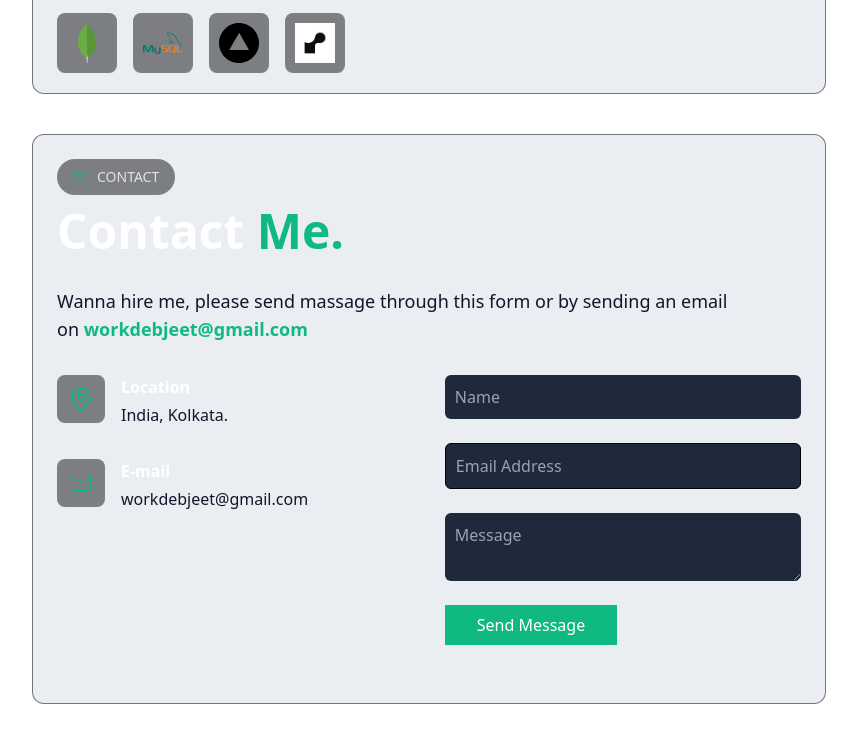
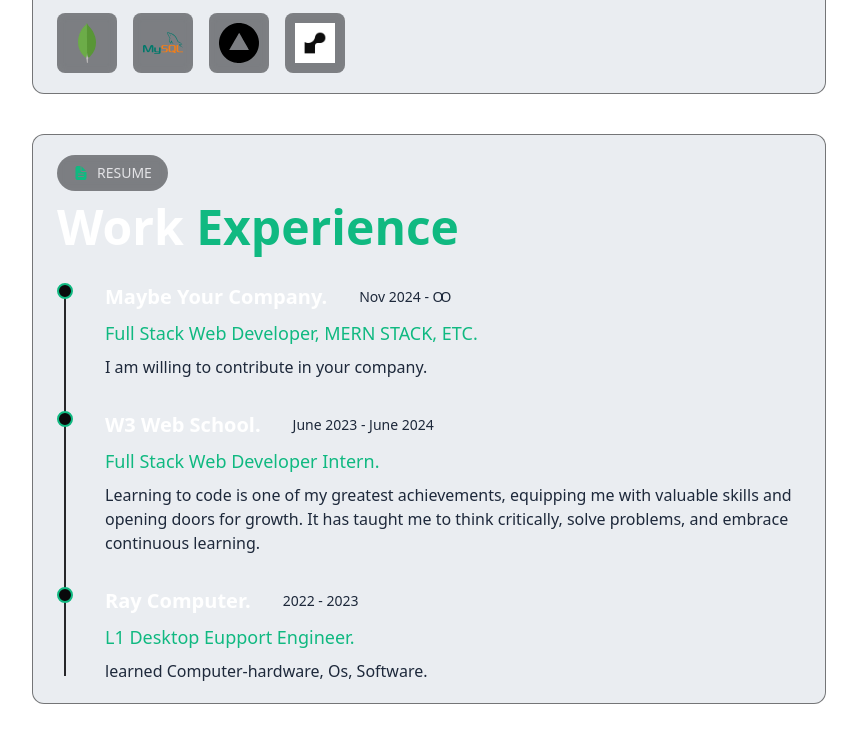
Before and after one commit to Ctmax-ui/Portfolio, a Next.js app: page / in a window 1280 px wide. Shown: the part 1760-2502 px from the top of the page, without its empty margins (352-1209 px from the left). Built offline with nearby package versions, Linux system fonts and the light colour scheme.

Commit message:
added workexp section

```diff
--- a/app/page.tsx
+++ b/app/page.tsx
@@ -4,6 +4,7 @@ import ContactSection from "./ui/components/ContactSection";
 import HeroSect from "./ui/components/HeroSect";
 import ProfileCard from "./ui/components/profileCard";
 import SkillsSection from "./ui/components/SkillCategory ";
+import WorkExperienceSection from "./ui/components/WorkExpSection";
 
 const Page: React.FC = () => {
   return (
@@ -25,6 +26,9 @@ const Page: React.FC = () => {
         <SkillsSection />
       </Section>
       <Section className="border glass-gradient border-black h-auto xl:h-[570px] w-full">
+        <WorkExperienceSection />
+      </Section>
+      <Section className="border glass-gradient border-black h-auto xl:h-[570px] w-full">
         <ContactSection />
       </Section>
     </div>
--- /dev/null
+++ b/app/ui/components/WorkExpSection.tsx
@@ -0,0 +1,90 @@
+import { IoDocumentText } from "react-icons/io5";
+
+export default function WorkExperienceSection() {
+  const months = [
+    "Jan",
+    "Feb",
+    "Mar",
+    "Apr",
+    "May",
+    "June",
+    "July",
+    "Aug",
+    "Sept",
+    "Oct",
+    "Nov",
+    "Dec",
+  ];
+  const currentDate = new Date();
+  const experiences: {
+    company: string;
+    period: string;
+    title: string;
+    description: string;
+  }[] = [
+    {
+      company: "Maybe Your Company.",
+      period: `${months[currentDate.getMonth()]} ${currentDate.getFullYear()} - Ꝏ`,
+      title: "Full Stack Web Developer, MERN STACK, ETC.",
+      description: "I am willing to contribute in your company.",
+    },
+    {
+      company: "W3 Web School.",
+      period: "June 2023 - June 2024",
+      title: "Full Stack Web Developer Intern.",
+      description:
+        "Learning to code is one of my greatest achievements, equipping me with valuable skills and opening doors for growth. It has taught me to think critically, solve problems, and embrace continuous learning.",
+    },
+    {
+      company: "Ray Computer.",
+      period: "2022 - 2023",
+      title: "L1 Desktop Eupport Engineer.",
+      description: "learned Computer-hardware, Os, Software.",
+    },
+  ];
+
+  return (
+    <section className="px-6 py-5" id="resume">
+      <div className="max-w-4xl mx-auto">
+        <div className="inline-flex items-center gap-2 px-4 py-2 rounded-full bg-zinc-900/50 backdrop-blur-sm mb-3">
+          <IoDocumentText className="w-4 h-4 text-emerald-500" />
+          <span className="text-sm font-medium text-zinc-200">RESUME</span>
+        </div>
+        <h2 className="text-4xl md:text-5xl font-bold text-white mb-3">
+          Work <span className="text-emerald-500">Experience</span>
+        </h2>
+
+        <div className="relative space-y-8">
+          <div className="absolute left-[7px] top-[7px] bottom-[7px] w-[2px] bg-zinc-800" />
+
+          {experiences.map((experience, index) => (
+            <div
+              key={index}
+              className="relative grid grid-cols-[auto,1fr] gap-6 md:gap-8"
+            >
+              <div className="relative">
+                <div className="w-4 h-4 rounded-full bg-zinc-950 border-2 border-emerald-500" />
+              </div>
+
+              <div className="space-y-2">
+                <div className="flex flex-col md:flex-row md:items-center gap-2 md:gap-8">
+                  <h3 className="text-xl font-semibold text-white">
+                    {experience.company}
+                  </h3>
+                  <span className="text-slate-800 text-sm">
+                    {experience.period}
+                  </span>
+                </div>
+
+                <h4 className="text-lg font-medium text-emerald-500">
+                  {experience.title}
+                </h4>
+                <p className="text-slate-800">{experience.description}</p>
+              </div>
+            </div>
+          ))}
+        </div>
+      </div>
+    </section>
+  );
+}
--- a/app/ui/components/navbar.tsx
+++ b/app/ui/components/navbar.tsx
@@ -4,7 +4,7 @@ import { TiThMenuOutline } from "react-icons/ti";
 import { FaHome } from "react-icons/fa";
 import { IoMdPerson } from "react-icons/io";
 import { MdOutlineWork } from "react-icons/md";
-import { FaGraduationCap } from "react-icons/fa";
+// import { FaGraduationCap } from "react-icons/fa";
 import { MdOutlineEmail } from "react-icons/md";
 import { FaListUl } from "react-icons/fa";
 import { IoDocumentText } from "react-icons/io5";
@@ -35,15 +35,16 @@ const navItems: {
     href: "#skills",
     label: "Skills",
   },
-  {
-    icon: <FaGraduationCap className="h-5 w-5" />,
-    href: "#education",
-    label: "Education",
-  },
+  // {
+  //   icon: <FaGraduationCap className="h-5 w-5" />,
+  //   href: "#education",
+  //   label: "Education",
+  // },
   {
     icon: <IoDocumentText className="h-5 w-5" />,
     href: "#resume",
     label: "Resume",
+    parser: "resume"
   },
   {
     icon: <FaListUl className="h-5 w-5" />,
@@ -59,6 +60,7 @@ const navItems: {
     icon: <MdOutlineEmail className="h-5 w-5" />,
     href: "#contact",
     label: "Contact",
+    parser: 'contact'
   },
 ];
 
@@ -67,7 +69,6 @@ const Navbar = () => {
 
   useEffect(() => {
     const sections = document.querySelectorAll<HTMLElement>("section[id]");
-
     const observer = new IntersectionObserver(
       (entries) => {
         entries.forEach((ent) => {
@@ -82,16 +83,11 @@ const Navbar = () => {
         threshold: 0.6,
       }
     );
-
     sections.forEach((e) => observer.observe(e));
     return () => {
       sections.forEach((e) => observer.unobserve(e));
     };
   }, []);
-
-  useEffect(() => {
-    console.log(currentVsLineElem);
-  }, [currentVsLineElem]);
 
   return (
     <>
@@ -109,7 +105,7 @@ const Navbar = () => {
               key={index}
               href={item.href}
               className={`relative mx-auto w-fit flex items-center justify-center px-3 py-3 rounded-full transition-all duration-100 hover:bg-zinc-800 hover:text-white group ${
-                currentVsLineElem == (item.href.replace('#', '')|| item.parser) ? "bg-emerald-600" : ""
+                currentVsLineElem == (item.href.replace('#', '') || item.parser) ? "bg-emerald-600 text-white" : ""
               }`}
             >
               <div className="relative">
```
